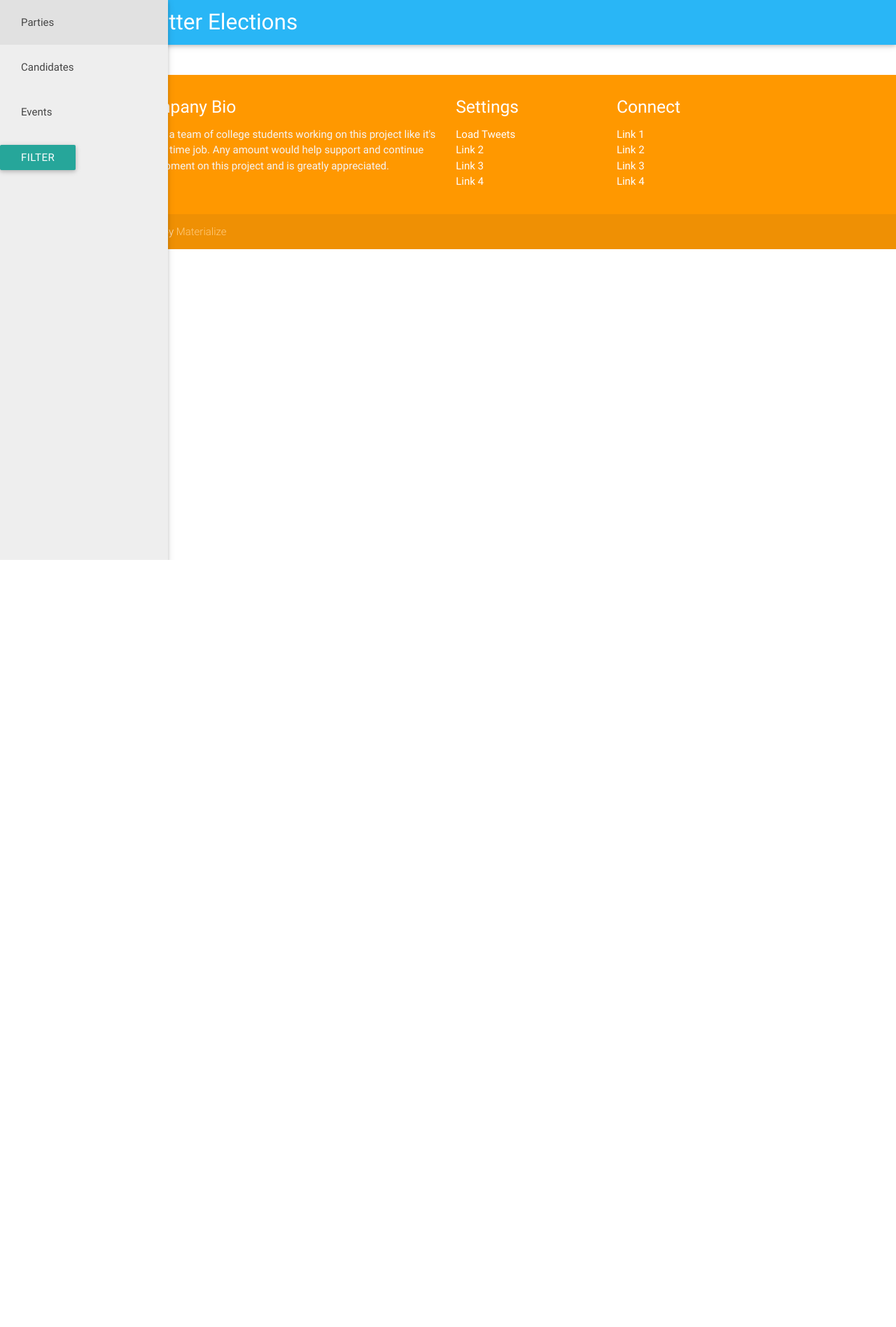
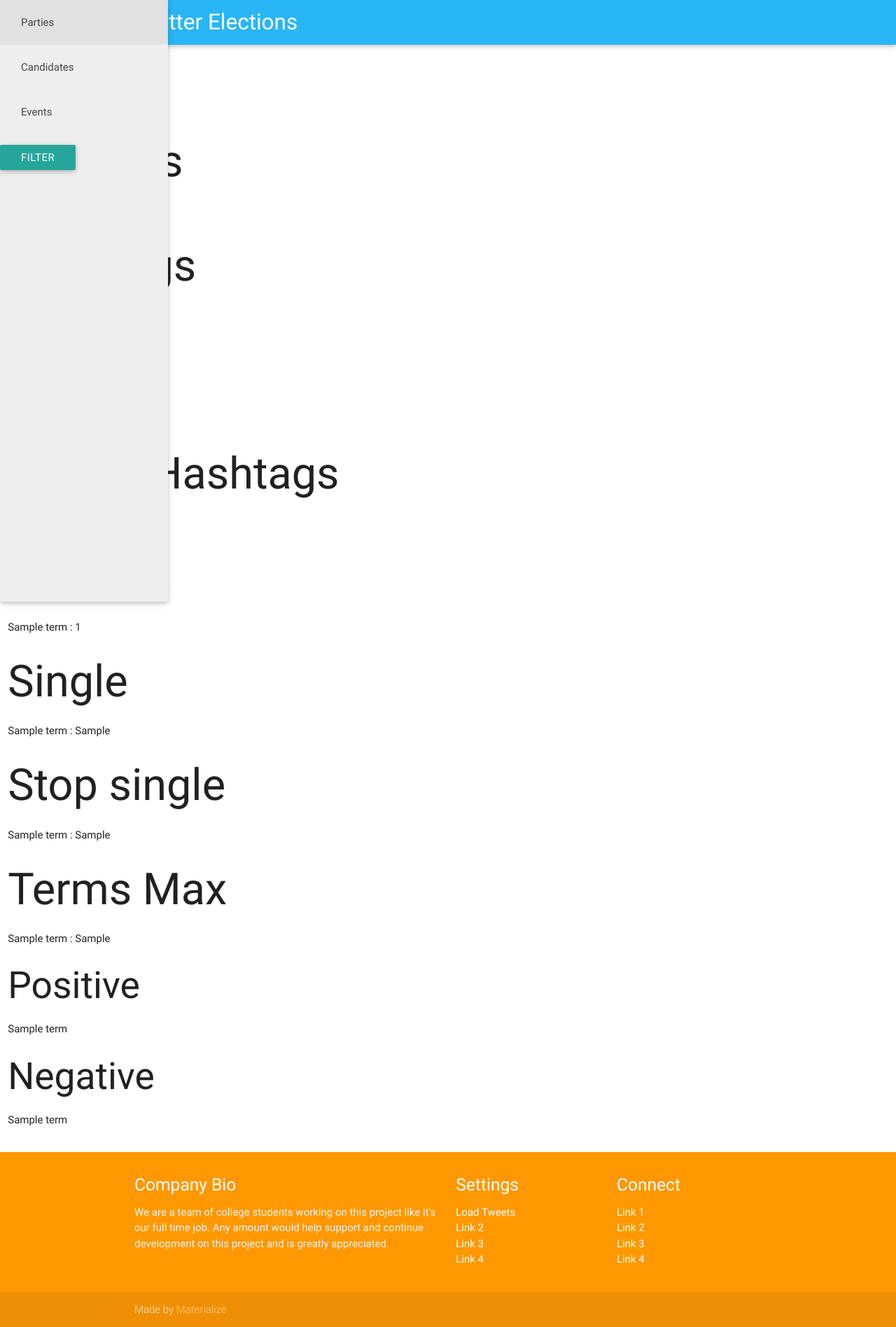
Before and after one commit to aczapata/twitter, a Django app: template collector/templates/collector/filter.html in a window 1280 px wide. Shown: the whole page at 70% size. Before the commit the page ends 800 px from the top, so only its background shows below. Run offline with Django 3.2, Linux system fonts and the light colour scheme; tables that the repository leaves empty hold one stand-in row (values such as "Sample post"); the template is opened without the code that fills it: values that come from a table or form of the project are taken from there, most other values are stand-ins (such as "Sample title", 1, 10 or a date in 2020); parts of the project's set-up code (start-up, migrations or seed data) failed here and were passed over; some libraries are stand-ins or nearby versions.

Commit message:
Add filter functioning

```diff
--- a/collector/forms.py
+++ b/collector/forms.py
@@ -8,6 +8,24 @@
             model = TweetFile
             fields = ['file']
 
+
+class FilterForm(forms.Form):
+    #Parties
+    dp = forms.BooleanField(required=False)
+    rp = forms.BooleanField(required=False)
+
+    #Candidates
+    dt = forms.BooleanField(required=False)
+    hc = forms.BooleanField(required=False)
+    mr = forms.BooleanField(required=False)
+    bs = forms.BooleanField(required=False)
+    tc = forms.BooleanField(required=False)
+
+    #Events
+    st = forms.BooleanField(required=False)
+    fp = forms.BooleanField(required=False)
+    rd = forms.BooleanField(required=False)
+    dd = forms.BooleanField(required=False)
 
 class SearchForm(forms.Form):
     text = forms.CharField()
--- a/collector/templates/collector/filter.html
+++ b/collector/templates/collector/filter.html
@@ -11,11 +11,15 @@
 	            <li class="bold"><a class="collapsible-header  waves-effect ">Parties</a>
 	              <div class="collapsible-body">
 	                <ul>
-	                	<li><p><input type="checkbox" id="demo" />
-	                		<label for="demo">Democratic</label></p>
+	                	<li><p>
+	                		{{ form.dp }}
+	                		<label for="{{ form.dp.id_for_label }}">Democratic Party</label>
+	                		</p>
 	                	</li>
-	                	<li><p><input type="checkbox" id="rep" />
-	                		<label for="rep">Republican</label></p>
+	                	<li><p>
+	                		{{ form.rp }}
+	                		<label for="{{ form.rp.id_for_label }}">Republican Party</label>
+	                		</p>
 	                	</li>
 	                </ul>
 	              </div>
@@ -23,17 +27,27 @@
 	            <li class="bold"><a class="collapsible-header  waves-effect ">Candidates</a>
 	              <div class="collapsible-body">
 	                <ul>
-	                	<li><p><input type="checkbox" id="dt" />
-	                		<label for="dt">Donald Trump</label></p>
+	                	<li><p>
+	                		{{ form.dt }}
+	                		<label for="{{ form.dt.id_for_label }}">Donald Trump</label>
+	                		</p>
 	                	</li>
-	                	<li><p><input type="checkbox" id="hc" />
-	                		<label for="hc">Hillary Clinton</label></p>
-	                	</li>
-	                	<li><p><input type="checkbox" id="bs" />
-	                		<label for="bs">Bernie Sanders</label></p>
-	                	</li>
-	                	<li><p><input type="checkbox" id="mr" />
-	                		<label for="mr">Marco Rubio</label></p>
+	                	<li><p>
+	                		{{ form.hc }}
+	                		<label for="{{ form.hc.id_for_label }}">Hillary Clinton</label>
+	                		</p>
+	                	</li><li><p>
+	                		{{ form.mr }}
+	                		<label for="{{ form.mr.id_for_label }}">Marco Rubio</label>
+	                		</p>
+	                	</li><li><p>
+	                		{{ form.tc }}
+	                		<label for="{{ form.tc.id_for_label }}">Ted Cruz</label>
+	                		</p>
+	                	</li><li><p>
+	                		{{ form.bs }}
+	                		<label for="{{ form.bs.id_for_label }}">Bernie Sanders</label>
+	                		</p>
 	                	</li>
 	                </ul>
 	              </div>
@@ -41,11 +55,23 @@
 	            <li class="bold"><a class="collapsible-header  waves-effect ">Events</a>
 	              <div class="collapsible-body">
 	                <ul>
-	                	<li><p><input type="checkbox" id="st" />
-	                		<label for="st">Super Tuesday</label></p>
+	                	<li><p>
+	                		{{ form.st }}
+	                		<label for="{{ form.st.id_for_label }}">Super Tuesday</label>
+	                		</p>
 	                	</li>
-	                	<li><p><input type="checkbox" id="db" />
-	                		<label for="db">Debate</label></p>
+	                	<li><p>
+	                		{{ form.fp }}
+	                		<label for="{{ form.fp.id_for_label }}">Florida Primaries</label>
+	                		</p>
+	                	</li><li><p>
+	                		{{ form.dd }}
+	                		<label for="{{ form.dd.id_for_label }}">Democratic Debate</label>
+	                		</p>
+	                	</li><li><p>
+	                		{{ form.rd }}
+	                		<label for="{{ form.rd.id_for_label }}">Republican Debate</label>
+	                		</p>
 	                	</li>
 	                </ul>
 	              </div>
@@ -57,7 +83,77 @@
         	</form>
         	</ul>
 		</div>
-		<div class="col s9"> LALALA </div>
+		<div class="col s9">
+			<h1> Results</h1>
+<h1>All terms</h1>
+	<ul>
+	{% for term, n in count_all %}
+	    <li>{{ term }}: {{n}}</li>
+	{% endfor %}
+	</ul>
+
+	<h1> Hashtags</h1>
+	<ul>
+	{% for term,n in count_hash%}
+	    <li>{{ term }} : {{n}}</li>
+	{% endfor %}
+	</ul>
+
+	<h1> Users</h1>
+	<ul>
+	{% for term,n in count_user%}
+	    <li>{{ term }} : {{n}}</li>
+	{% endfor %}
+	</ul>
+
+	<h1>Except Hashtags</h1>
+	<ul>
+	{% for term,n in count_only%}
+	    <li>{{ term }} : {{n}}</li>
+	{% endfor %}
+	</ul>
+
+	<h1>Bigrams</h1>
+	<ul>
+	{% for term, n in count_bigrams%}
+	    <li>{{ term }} : {{n}}</li>
+	{% endfor %}
+	</ul>
+
+	<h1> Single</h1>
+	<ul>
+	{% for term,n in count_single%}
+	    <li>{{ term }} : {{n}}</li>
+	{% endfor %}
+	</ul>
+
+	<h1> Stop single</h1>
+	<ul>
+	{% for term,n in count_stop_single%}
+	    <li>{{ term }} : {{n}}</li>
+	{% endfor %}
+	</ul>
+
+	<h1>Terms Max</h1>
+	<ul>
+	{% for term, n in terms_max%}
+	    <li>{{ term }} : {{n}}</li>
+	{% endfor %}
+	</ul>
+
+	<h2>Positive </h2>
+	<ul>
+	{% for term in top_pos%}
+	    <li>{{ term }}</li>
+	{% endfor %}
+	</ul>
+	<h2>Negative</h2>
+	<ul>
+	{% for term in top_neg%}
+	    <li>{{ term }}</li>
+	{% endfor %}
+	</ul>
+		</div>
 	</div>
 
 {% endblock %}
```
Also changed, not shown: collector/views.py (+63 -8 lines), requirements.txt (+15 -52 lines), 2 other files.
